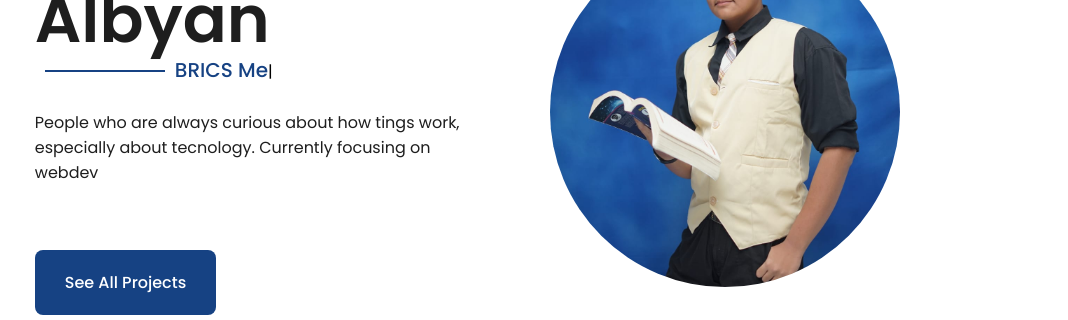
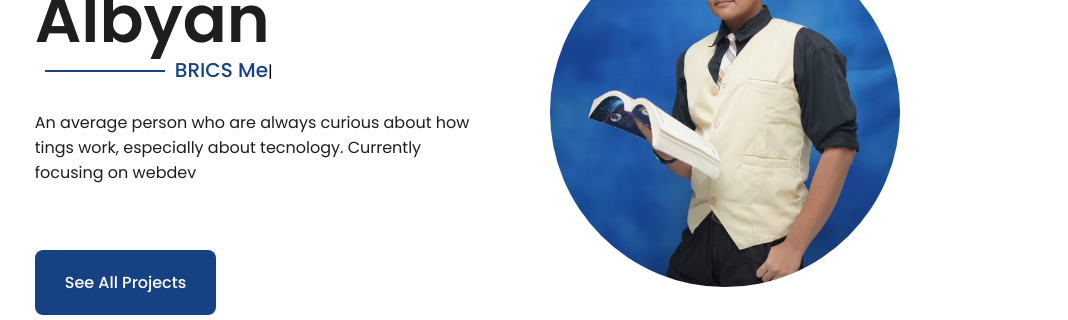
Before and after one commit to youone-its/portoweb, a plain HTML site: page index.html in a window 1280 px wide. Shown: the part 325-645 px from the top of the page, 212-1280 px from the left. Drawn offline with Linux system fonts and the light colour scheme.

Commit message:
index.html

```diff
--- a/index.html
+++ b/index.html
@@ -42,7 +42,7 @@
         <h2 id="element">Photography</h2>
         <br />
         <p>
-          People who are always curious about how tings work, especially about tecnology. Currently focusing on webdev
+          An average person who are always curious about how tings work, especially about tecnology. Currently focusing on webdev
         </p>
 
         <a href="projek.html"><button class="moveFromBottom">See All Projects</button></a>
```
